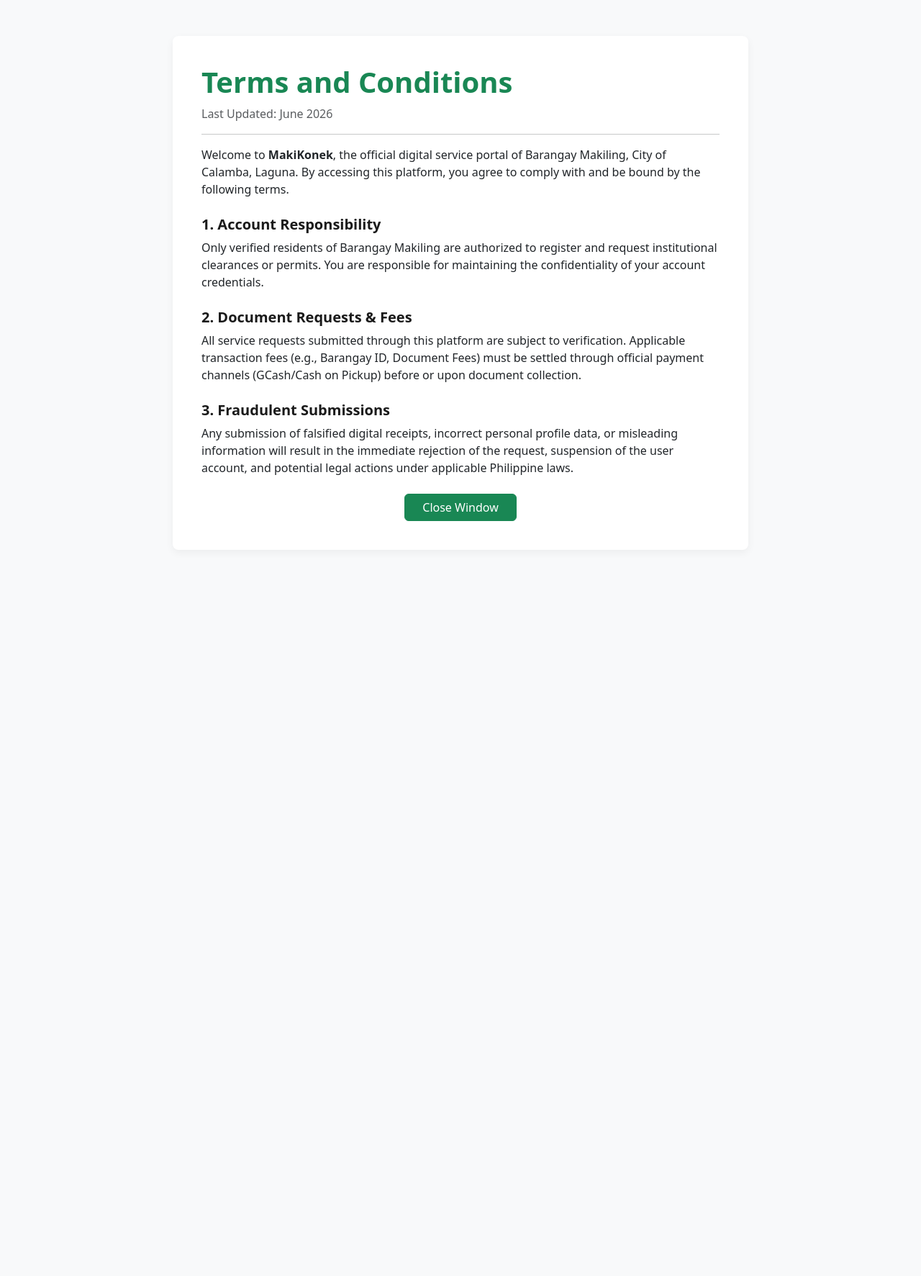
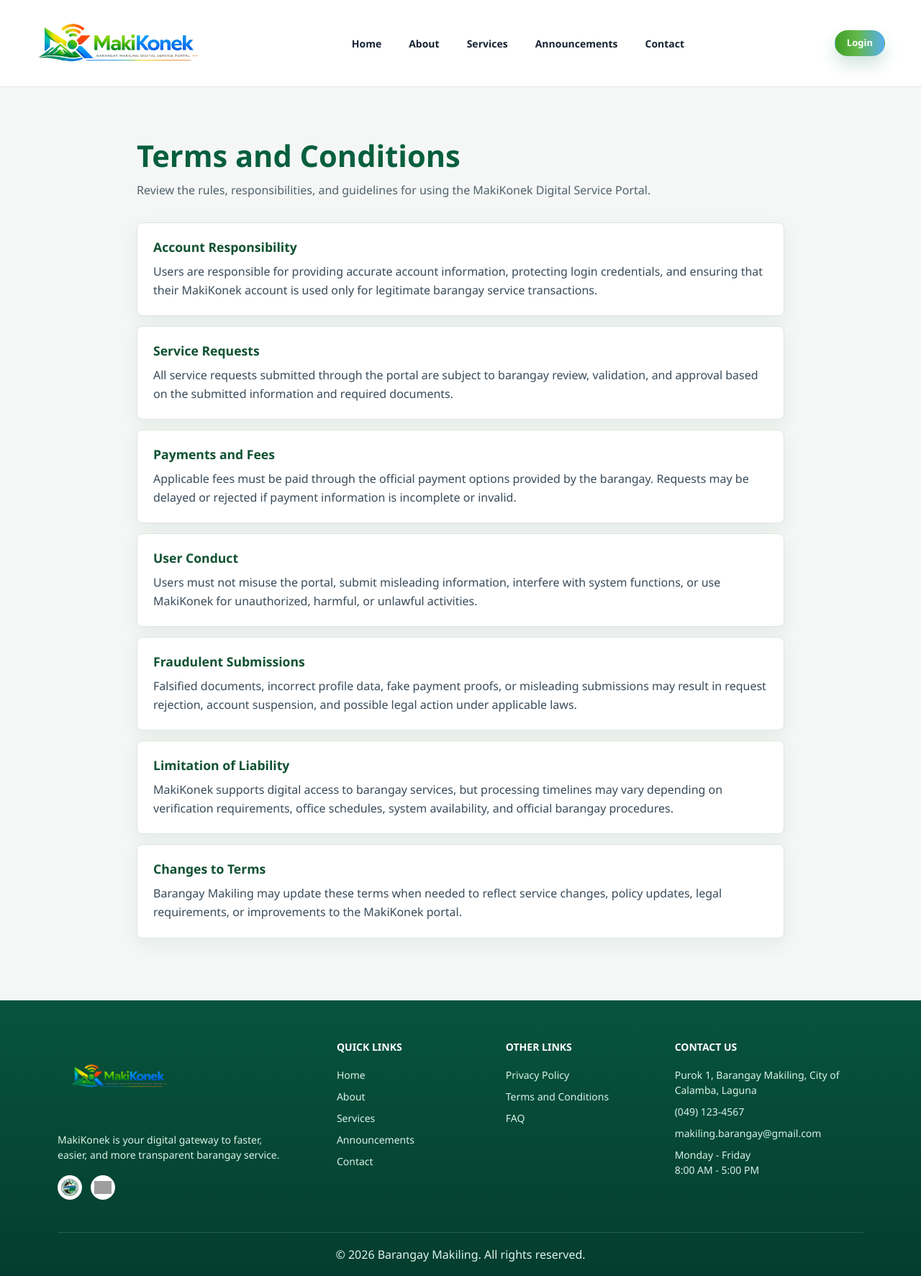
Before and after one commit to MNJ-S/MakiKonek, a PHP site: page /Web_App/public/terms_conditions.php in a window 1280 px wide. Shown: the whole page at 72% size. Before the commit the page ends 724 px from the top, so only its background shows below. Run offline with PHP 8.4, Linux system fonts and the light colour scheme; grey boxes are pictures that could not be loaded.

Commit message:
Redesigned Other Links Pages

```diff
--- /dev/null
+++ b/Web_App/assets/css/public-info.css
@@ -0,0 +1,68 @@
+/* Shared public information pages: FAQ, Privacy Policy, Terms and Conditions */
+.info-page {
+    background: #f4f7f5;
+}
+
+.info-main {
+    width: min(900px, calc(100% - 48px));
+    margin: 0 auto;
+    padding: 72px 0 86px;
+}
+
+.info-hero {
+    margin-bottom: 32px;
+}
+
+.info-hero h1 {
+    margin: 0 0 12px;
+    color: #075f3f;
+    font-size: clamp(2rem, 5vw, 2.6rem);
+    font-weight: 800;
+    line-height: 1.12;
+}
+
+.info-hero p {
+    max-width: 760px;
+    margin: 0;
+    color: #52616b;
+    font-size: 1rem;
+    line-height: 1.6;
+}
+
+.info-list {
+    display: grid;
+    gap: 14px;
+}
+
+.info-card {
+    border: 1px solid #dde7df;
+    border-radius: 8px;
+    padding: 22px;
+    background: #ffffff;
+    box-shadow: 0 8px 24px rgba(15, 82, 62, 0.07);
+}
+
+.info-card h2 {
+    margin: 0 0 10px;
+    color: #0f5132;
+    font-size: 1.1rem;
+    font-weight: 800;
+    line-height: 1.3;
+}
+
+.info-card p {
+    margin: 0;
+    color: #394b59;
+    line-height: 1.6;
+}
+
+@media (max-width: 680px) {
+    .info-main {
+        width: min(100% - 32px, 900px);
+        padding: 48px 0 64px;
+    }
+
+    .info-card {
+        padding: 18px;
+    }
+}
--- a/Web_App/includes/footer.php
+++ b/Web_App/includes/footer.php
@@ -30,9 +30,9 @@ $footerAssetBase = $footerAssetBase ?? '../assets';
 
         <div>
             <h3>Other Links</h3>
-            <a href="Web_App\public\privacy_policy.php" target="_blank" class="text-white text-decoration-none opacity-75">Privacy Policy</a></li>
-            <a href="Web_App\public\terms_conditions.php" target="_blank" class="text-white text-decoration-none opacity-75">Terms and Conditions</a></li>
-            <a href="#" class="text-white text-decoration-none opacity-75">FAQ</a>
+            <a href="<?php echo $footerBase; ?>privacy_policy.php" target="_blank" class="text-white text-decoration-none opacity-75">Privacy Policy</a>
+            <a href="<?php echo $footerBase; ?>terms_conditions.php" target="_blank" class="text-white text-decoration-none opacity-75">Terms and Conditions</a>
+            <a href="<?php echo $footerBase; ?>faq.php" class="text-white text-decoration-none opacity-75">FAQ</a>
         </div>
 
         <div>
--- a/Web_App/public/terms_conditions.php
+++ b/Web_App/public/terms_conditions.php
@@ -1,36 +1,71 @@
+<?php
+if (session_status() === PHP_SESSION_NONE) {
+    session_start();
+}
+
+$isResidentHeader = isset($_SESSION['resident_id']);
+$residentProfileHref = '../resident/profile.php';
+$residentLogoutHref = '../resident/logout.php';
+?>
 <!DOCTYPE html>
 <html lang="en">
 <head>
     <meta charset="UTF-8">
     <meta name="viewport" content="width=device-width, initial-scale=1.0">
     <title>Terms and Conditions | MakiKonek</title>
-    <link href="https://cdn.jsdelivr.net/npm/bootstrap@5.3.0/dist/css/bootstrap.min.css" rel="stylesheet">
-    <style>
-        body { background-color: #f8f9fa; color: #212529; }
-        .legal-container { max-width: 800px; margin: 50px auto; background: #ffffff; padding: 40px; border-radius: 8px; box-shadow: 0 4px 12px rgba(0,0,0,0.05); }
-        h1 { color: #198754; font-weight: 700; }
-        h2 { font-size: 1.25rem; color: #1a1a1a; margin-top: 25px; font-weight: 600; }
-    </style>
+    <link rel="stylesheet" href="../assets/css/home.css?v=20260613a">
+    <link rel="stylesheet" href="../assets/css/header.css?v=20260613e">
+    <link rel="stylesheet" href="../assets/css/footer.css?v=20260613b">
+    <link rel="stylesheet" href="../assets/css/public-info.css?v=20260619a">
+    <link href="https://cdnjs.cloudflare.com/ajax/libs/font-awesome/6.4.2/css/all.min.css" rel="stylesheet">
 </head>
-<body>
-    <div class="legal-container">
-        <h1>Terms and Conditions</h1>
-        <p class="text-muted">Last Updated: June 2026</p>
-        <hr>
-        <p>Welcome to <strong>MakiKonek</strong>, the official digital service portal of Barangay Makiling, City of Calamba, Laguna. By accessing this platform, you agree to comply with and be bound by the following terms.</p>
+<body class="info-page">
+    <?php include __DIR__ . '/../includes/header.php'; ?>
 
-        <h2>1. Account Responsibility</h2>
-        <p>Only verified residents of Barangay Makiling are authorized to register and request institutional clearances or permits. You are responsible for maintaining the confidentiality of your account credentials.</p>
+    <main class="info-main">
+        <section class="info-hero" aria-labelledby="terms-title">
+            <h1 id="terms-title">Terms and Conditions</h1>
+            <p>Review the rules, responsibilities, and guidelines for using the MakiKonek Digital Service Portal.</p>
+        </section>
 
-        <h2>2. Document Requests & Fees</h2>
-        <p>All service requests submitted through this platform are subject to verification. Applicable transaction fees (e.g., Barangay ID, Document Fees) must be settled through official payment channels (GCash/Cash on Pickup) before or upon document collection.</p>
+        <div class="info-list">
+            <section class="info-card">
+                <h2>Account Responsibility</h2>
+                <p>Users are responsible for providing accurate account information, protecting login credentials, and ensuring that their MakiKonek account is used only for legitimate barangay service transactions.</p>
+            </section>
 
-        <h2>3. Fraudulent Submissions</h2>
-        <p>Any submission of falsified digital receipts, incorrect personal profile data, or misleading information will result in the immediate rejection of the request, suspension of the user account, and potential legal actions under applicable Philippine laws.</p>
+            <section class="info-card">
+                <h2>Service Requests</h2>
+                <p>All service requests submitted through the portal are subject to barangay review, validation, and approval based on the submitted information and required documents.</p>
+            </section>
 
-        <div class="text-center mt-4">
-            <button onclick="window.close();" class="btn btn-success px-4">Close Window</button>
+            <section class="info-card">
+                <h2>Payments and Fees</h2>
+                <p>Applicable fees must be paid through the official payment options provided by the barangay. Requests may be delayed or rejected if payment information is incomplete or invalid.</p>
+            </section>
+
+            <section class="info-card">
+                <h2>User Conduct</h2>
+                <p>Users must not misuse the portal, submit misleading information, interfere with system functions, or use MakiKonek for unauthorized, harmful, or unlawful activities.</p>
+            </section>
+
+            <section class="info-card">
+                <h2>Fraudulent Submissions</h2>
+                <p>Falsified documents, incorrect profile data, fake payment proofs, or misleading submissions may result in request rejection, account suspension, and possible legal action under applicable laws.</p>
+            </section>
+
+            <section class="info-card">
+                <h2>Limitation of Liability</h2>
+                <p>MakiKonek supports digital access to barangay services, but processing timelines may vary depending on verification requirements, office schedules, system availability, and official barangay procedures.</p>
+            </section>
+
+            <section class="info-card">
+                <h2>Changes to Terms</h2>
+                <p>Barangay Makiling may update these terms when needed to reflect service changes, policy updates, legal requirements, or improvements to the MakiKonek portal.</p>
+            </section>
         </div>
-    </div>
+    </main>
+
+    <?php include __DIR__ . '/../includes/footer.php'; ?>
 </body>
 </html>
```
Also changed, not shown: Web_App/public/faq.php (added, +56 -0 lines), Web_App/public/privacy_policy.php (+52 -22 lines).
